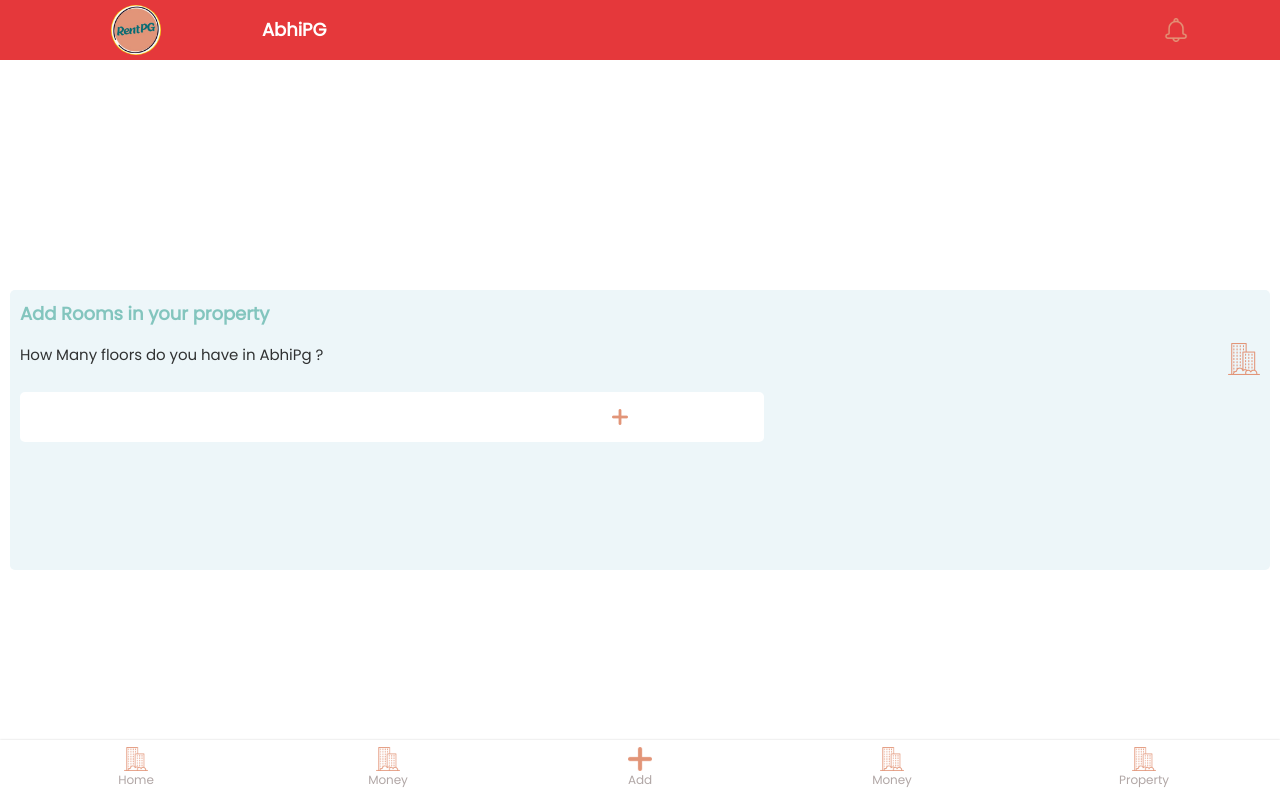
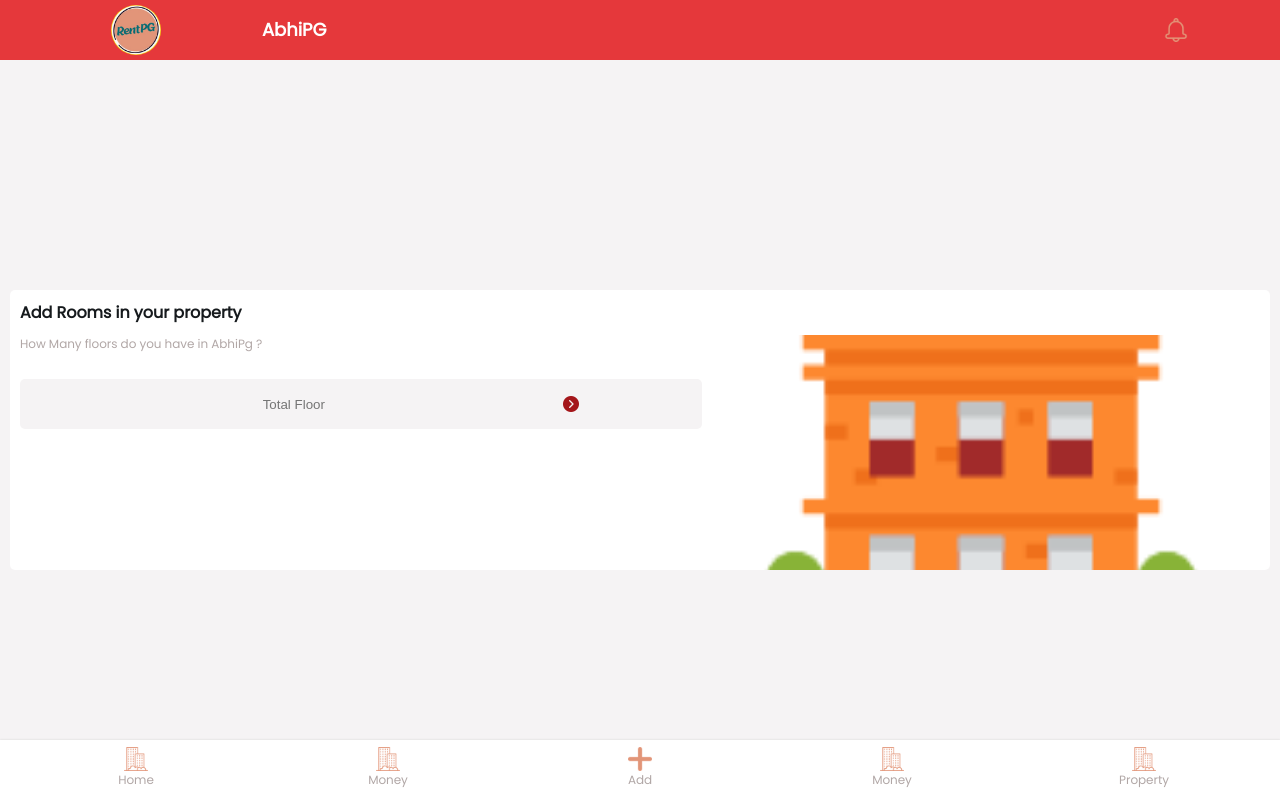
Before and after one commit to codeWithJooy/Rentfrontend, a React (Create React App) app: page /property in a window 1280 px wide. Built offline with nearby package versions, Linux system fonts and the light colour scheme.

Commit message:
Property 1st Page Added

```diff
--- a/src/App.js
+++ b/src/App.js
@@ -7,7 +7,7 @@ import Login from "./Pages/Login/Login";
 import Signup from "./Pages/Login/Signup";
 import Add from "./Pages/Login/Add";
 import Home from "./Pages/Home/Home";
-import Property from "./Pages/Property/Propert";
+import Property from "./Pages/Property/Property";
 import Floors from "./Pages/Property/Floors/Floors";
 const App = () => {
   return (
--- a/src/Pages/Property/Property.css
+++ b/src/Pages/Property/Property.css
@@ -7,12 +7,13 @@
   align-items: flex-start;
   justify-content: flex-start;
   position: relative;
+  background-color: #f5f3f4;
   z-index: 1;
 }
 .propertyContainer {
   width: 100%;
   height: 35vh;
-  background-color: #edf6f9;
+  background-color: #fff;
   margin: 0px 10px;
   border-radius: 5px;
   padding: 10px;
@@ -25,24 +26,28 @@
 }
 .propertyTitle {
   width: 100%;
-  font-size: 18px;
-  color: #83c5be;
+  font-size: 16px;
+  color: #161a1d;
   font-weight: bold;
-  margin-bottom: 15px;
+  margin-bottom: 10px;
 }
 .propertyNumber {
   width: 100%;
   display: flex;
   flex-wrap: wrap;
   align-items: flex-start;
-  justify-content: space-between;
+  justify-content: center;
 }
 .propertyDetails {
-  width: 60%;
+  width: 55%;
+}
+.detailsTitle p {
+  font-size: 12px;
+  color: #b1a7a6;
 }
 .propertyDetailsInput {
   padding: 10px 5px;
-  background: #fff;
+  background: #f5f3f4;
   display: flex;
   flex-wrap: wrap;
   align-items: center;
@@ -56,6 +61,8 @@
   border: none;
   outline: none;
   text-align: center;
+  background: transparent;
+  color: #a4161a;
 }
 .propertyDetailsInput img {
   width: 20%;
@@ -63,6 +70,12 @@
   width: 16px;
   cursor: pointer;
 }
-.propertyicon {
-  width: 40%;
+.propertyIcon {
+  width: 45%;
+  display: flex;
+  justify-content: center;
 }
+.propertyIcon img {
+  width: 80%;
+  height: auto;
+}
--- a/src/Pages/Property/PropertyInit.js
+++ b/src/Pages/Property/PropertyInit.js
@@ -29,12 +29,16 @@ const PropertyInit = () => {
             <p>How Many floors do you have in AbhiPg ?</p>
           </div>
           <div className="propertyDetailsInput">
-            <input type="text" onChange={(e) => setFloors(e.target.value)} />
-            <img src="Assets/Footer/plus.png" onClick={handleFloors} />
+            <input
+              type="text"
+              placeholder="Total Floor"
+              onChange={(e) => setFloors(e.target.value)}
+            />
+            <img src="Assets/Property/next.png" onClick={handleFloors} />
           </div>
         </div>
         <div className="propertyIcon">
-          <img src="Assets/Footer/apartment.png" />
+          <img src="Assets/Property/apartment.png" />
         </div>
       </div>
     </div>
```
Also changed, not shown: public/Assets/Property/apartment.png (added), public/Assets/Property/next.png (added), src/Pages/Property/Property.js (renamed from src/Pages/Property/Propert.js).
